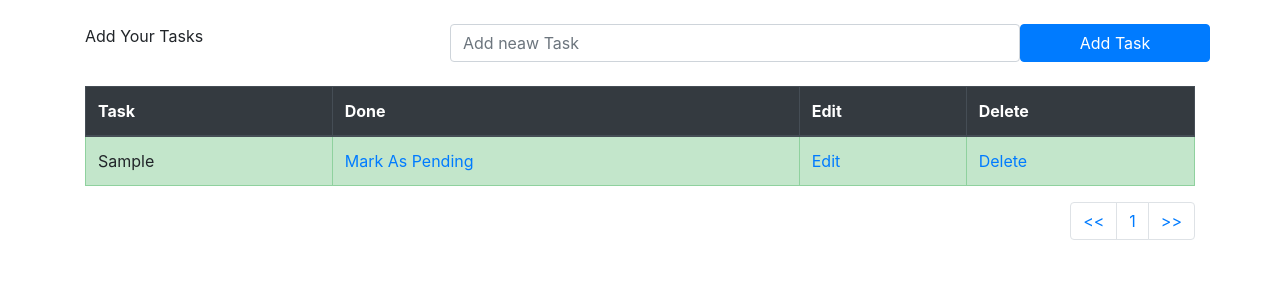
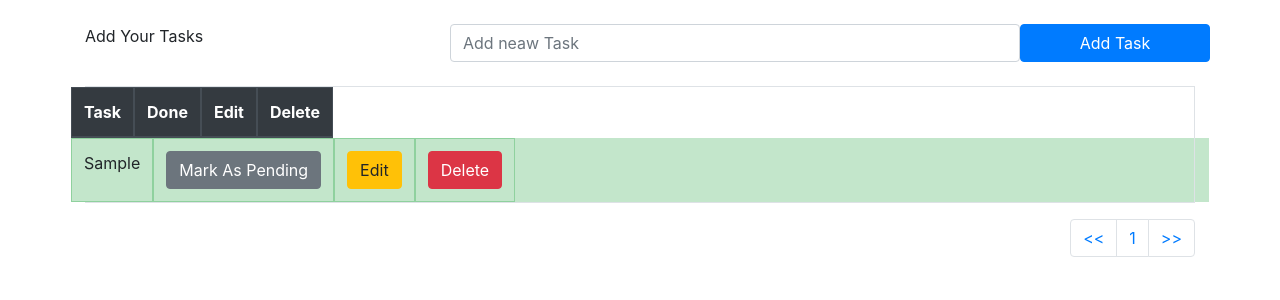
Before and after one commit to mzxz/task-master, a Django app: page /tasklist/ in a window 1280 px wide. Shown: the part 56-356 px from the top of the page. Run offline with Django 3.2, Linux system fonts and the light colour scheme; tables that the repository leaves empty hold one stand-in row (values such as "Sample post").

Commit message:
Added Bootstrap buttons to todo list

```diff
--- a/task/templates/todolist.html
+++ b/task/templates/todolist.html
@@ -26,9 +26,9 @@
             <button type="submit" class="btn btn-primary col-lg-2">Add Task</button>
           </form>
           <br>
-        <table class="table table-bordered">
+        <table class="table table-bordered text-center">
             <thead class="thead-dark">
-                <tr>
+                <tr class="row">
                     <th scope="col">Task</th>
                     <th scope="col">Done</th>
                     <th scope="col">Edit</th>
@@ -39,18 +39,18 @@
             {% if all_tasks %}
                 {% for obj in all_tasks %}
                     {% if obj.done %}
-                        <tr class="table-success">
+                        <tr class="table-success row">
                             <td>{{obj.task}}</td>
-                            <td><a href="{% url 'pending_task' obj.id %}">Mark As Pending</a></td>
-                            <td><a href="{% url 'edit_task' obj.id %}">Edit</a></td>
-                            <td><a href="{% url 'delete_task' obj.id %}">Delete</a></td>
+                            <td><a href="{% url 'pending_task' obj.id %}"><button type="button" class="btn btn-secondary">Mark As Pending</button</a></td>
+                            <td><a href="{% url 'edit_task' obj.id %}"><button type="button" class="btn btn-warning">Edit</button></a></td>
+                            <td><a href="{% url 'delete_task' obj.id %}"><button type="button" class="btn btn-danger">Delete</button></a></td>
                         </tr>
                         {% else %}
-                            <tr>
+                            <tr class="row">
                                 <td>{{obj.task}}</td>
-                                <td><a href="{% url 'complete_task' obj.id %}">Mark As completed</a></td>
-                                <td><a href="{% url 'edit_task' obj.id %}">Edit</a></td>
-                                <td><a href="{% url 'delete_task' obj.id %}">Delete</a></td>
+                                <td><a href="{% url 'complete_task' obj.id %}"><button type="button" class="btn btn-secondary">Mark As completed</button</a></td>
+                                <td><a href="{% url 'edit_task' obj.id %}"><button type="button" class="btn btn-warning">Edit</button></a></td>
+                                <td><a href="{% url 'delete_task' obj.id %}"><button type="button" class="btn btn-danger">Delete</button></a></td>
                             </tr>
                     {% endif %}
                 {% endfor %}
```
